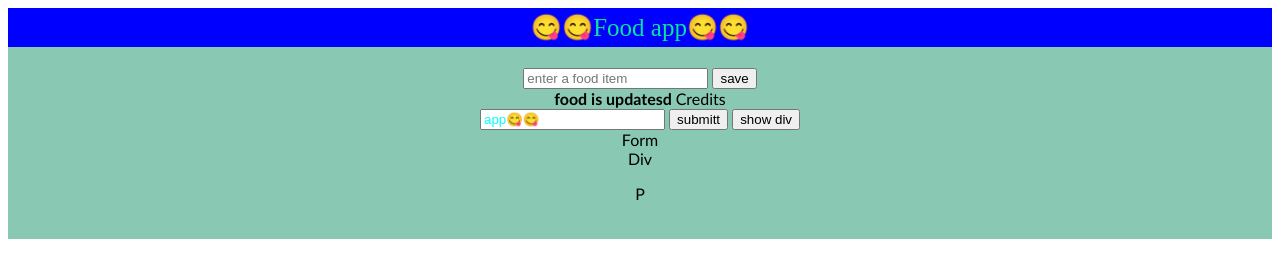
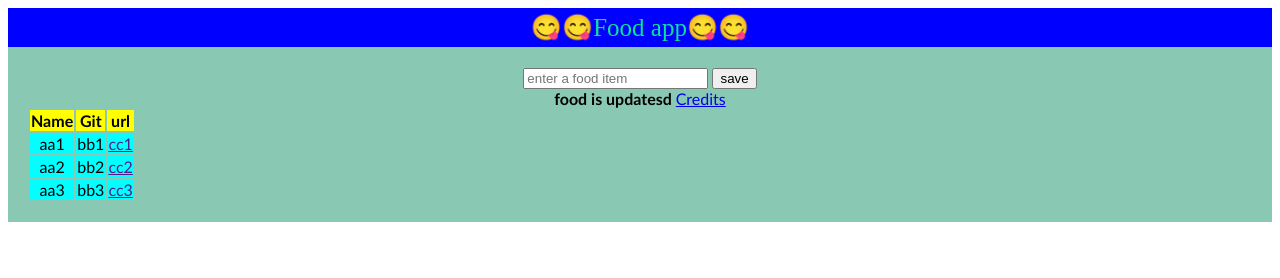
Before and after one commit to lokajan/javascript, a plain HTML site: page index.html in a window 1280 px wide. Drawn offline with Linux system fonts and the light colour scheme.

Commit message:
Add files via upload

```diff
--- /dev/null
+++ b/2.html
@@ -0,0 +1,16 @@
+<!DOCTYPE html>
+<html lang="en">
+<head>
+    <meta charset="UTF-8">
+    <meta name="viewport" content="width=device-width, initial-scale=1.0">
+    <title>Document</title>
+</head>
+<body>
+    <a href="index.html">back</a>
+
+jgcjcggj
+
+         <script src="main.js"></script>
+
+</body>
+</html>
--- a/index.html
+++ b/index.html
@@ -21,7 +21,7 @@
 
 <div class="alert1">
    <strong> food is updatesd </strong>
-   <span >Credits</span>
+   <a href="2.html" >Credits</a>
 </div>
 <!--
 <ul  id="foodContainer" class="foodContainer">
@@ -43,7 +43,7 @@
     <li>4</li>
     <li>5</li>
 </ul>
--->
+
 <div class="input1" >
 
 <input type="text" id="name" name="name" placeholder="name" value="app😋😋" class="name"
@@ -52,16 +52,53 @@ style="color: aqua;">
 <button id="showbtn">show div</button>
 </div>
 
-
 <form > Form
 <div>Div
     <p>P</p>
 </div>
-
 </form>
 
+<br>
+<br>
+
+<form label="check" >
+    <input type="text" label = "check"><br>
+    <button type="submit">save</button>
+    <label for="checkbox">
+    <input type="checkbox" name="" id="checkbox"> Read agrrenmemt </label>
+    <a href="http://google.com">Terms and conditions</a>
+</form>
 
 </main>
+-->
+
+<table>
+    <thead style="background-color: yellow;">
+    <th>Name</th>
+    <th>Git</th>
+    <th>url</th>
+</thead>
+    <tr style="background-color: aqua;">
+        <td>aa1</td>
+        <td>bb1</td>
+        <td><a href="">cc1</a></td>
+    </tr>
+
+    <tr style="background-color: aqua;">
+        <td>aa2</td>
+        <td>bb2</td>
+        <td><a href="">cc2</a></td>
+    </tr>
+
+    <tr style="background-color: aqua;">
+        <td>aa3</td>
+        <td>bb3</td>
+        <td><a href="">cc3</a></td>
+    </tr>
+</table>
+
+
+
     <script src="main.js"></script>
 </body>
 </html>
--- a/main.js
+++ b/main.js
@@ -262,7 +262,7 @@ setInterval(() => {
 }, 5000);
 
 */
-
+/*
 let frm = document.querySelector("form");
 
 let dv = document.querySelector("form div");
@@ -281,3 +281,77 @@ dv.addEventListener("click", (event) => {
 frm.addEventListener("click", (event) => {
     alert("form....")
 })
+*/
+/*
+
+let frm = document.querySelector("form");
+
+let inputbt = document.querySelector("form input");
+let cb = document.querySelector("form input[type='checkbox']");
+
+console.log(cb);
+
+frm.addEventListener("submit", (event) => {
+
+    event.preventDefault();
+    if (!cb.checkd) {
+        alert("chek conditions")
+        return;
+    }
+    console.log("ur r saved")
+    console.log(inputbt.value, cb.checked);
+
+})
+    */
+/*
+let tb = document.querySelector("table");
+console.log(tb);
+
+tb.addEventListener("click", (event) => {
+
+    const target = event.target
+    console.log("clicked", target);
+
+})
+
+
+
+document.addEventListener("mousedown", (event) => {
+    console.log("mouse", event);
+
+})
+/*
+document.addEventListener("mouseenter", (event) => {
+    console.log("mouse2", event);
+
+})
+*/
+/*
+
+const me = document.getElementById("mainn")
+
+me.addEventListener("mouseenter", (event) => {
+    console.log("mouse2", event);
+
+})
+ */
+
+document.addEventListener("mouseup", (event) => {
+
+    switch (event.which) {
+        case 1:
+            console.log("left");
+            break;
+
+        case 2:
+            console.log(`middle`);
+            break;
+        case 3:
+            console.log(`rigjt`);
+            break;
+        default: 3
+            break;
+    }
+})
+
+//console.log("clicked", event.which);
```
